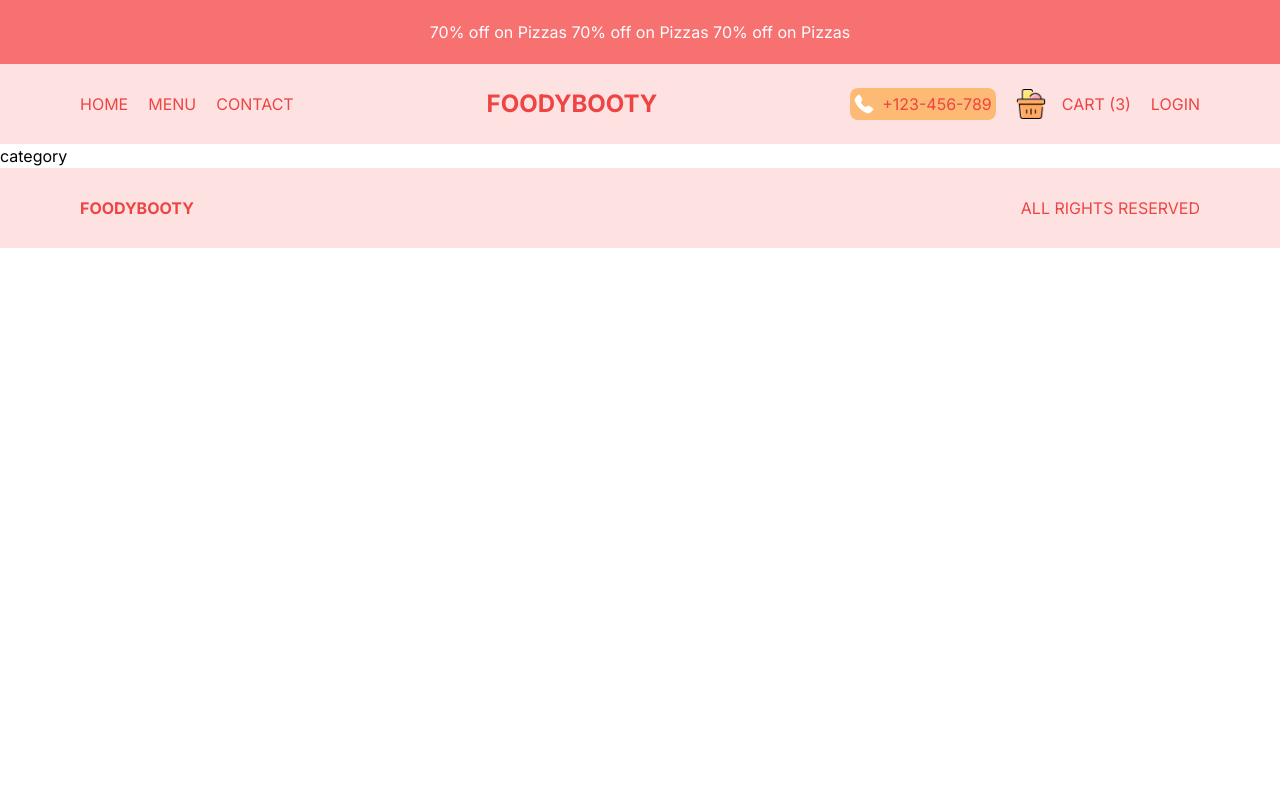
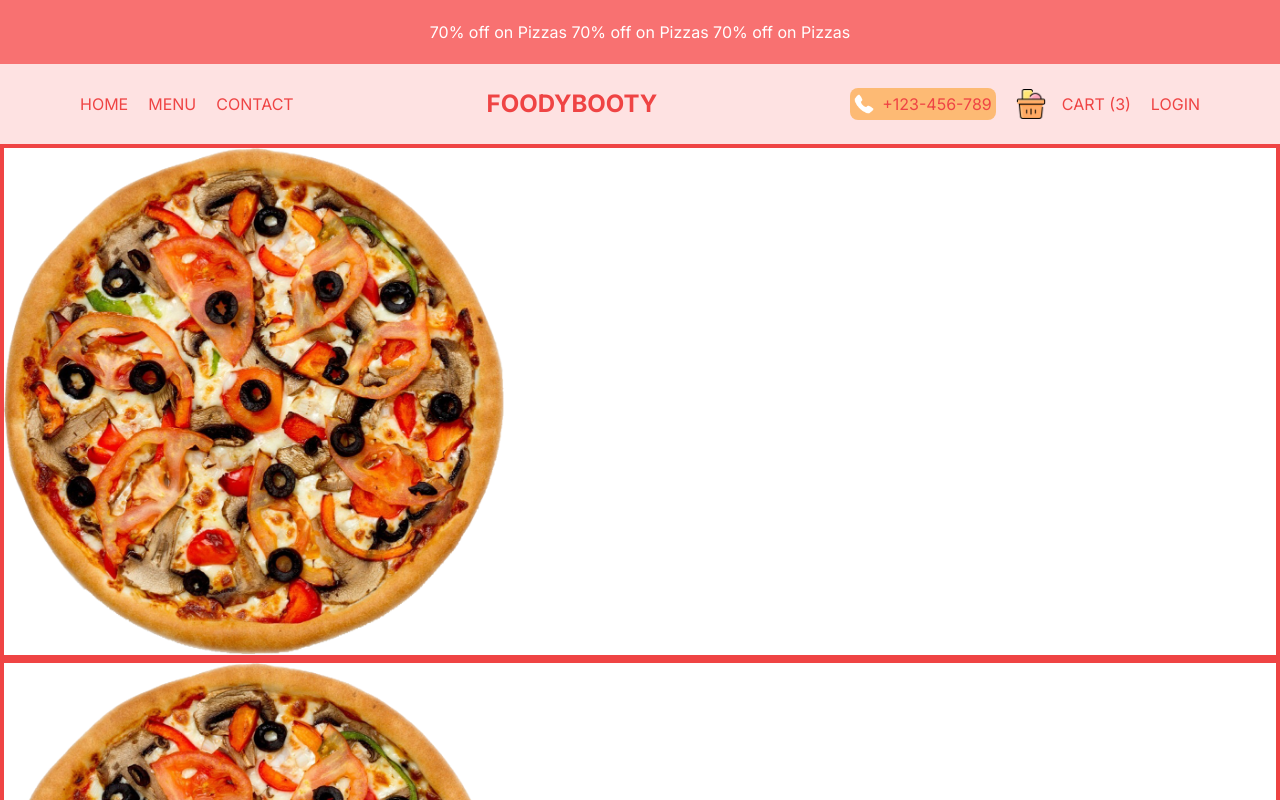
Before and after one commit to Tanushmaurya018/Restaurant-Food-Delivery-App, a Next.js app: page /menu/burger in a window 1280 px wide. Shown: the top 800 px of the page. Built offline with nearby package versions, Linux system fonts and the light colour scheme.

Commit message:
made some UI changes

```diff
--- a/src/app/menu/[category]/page.tsx
+++ b/src/app/menu/[category]/page.tsx
@@ -1,9 +1,18 @@
-import React from 'react'
+import Image from "next/image";
+import React from "react";
+import { Pizzas } from "@/data";
+const CategoryPage = () => {
+  return (
+    <div className="  ">
+      <div className="">
+        {Pizzas.map((pizza) => (
+          <div className=" border-4 border-red-500">
+            <Image src={pizza.img} alt={pizza.name} width={500} height={500} />
+          </div>
+        ))}
+      </div>
+    </div>
+  );
+};
 
-const page = () => {
-  return (
-    <div>category</div>
-  )
-}
-
-export default page
+export default CategoryPage;
--- a/src/app/menu/page.tsx
+++ b/src/app/menu/page.tsx
@@ -2,14 +2,17 @@ import Image from "next/image";
 import React from "react";
 import { BiSolidRightArrow } from "react-icons/bi";
 import { Menus } from "@/data";
+import Link from "next/link";
 const Menu = () => {
   return (
     <div className="container mx-auto flex flex-col md:flex-row gap-5 justify-center min-h-[70vh] items-center p-5 ">
-
-
-{
-  Menus.map((item)=>(
-    <div className={`${item.theme ? `${item.theme.textcolor}` : "" } relative rounded-xl border-2 border-black hover:scale-105 transition ease-linear`}>
+      {Menus.map((item) => (
+        <Link href={`/menu/${item.slug}`}>
+          <div
+            className={`${
+              item.theme ? `${item.theme.textcolor}` : ""
+            } relative rounded-xl border-2 border-black hover:scale-105 transition ease-linear`}
+          >
             <Image
               src={item.img}
               className="rounded-xl"
@@ -19,16 +22,28 @@ const Menu = () => {
             />
             <h1>{}</h1>
             <div className="absolute top-0 left-5 h-full flex flex-col  justify-evenly">
-      <h1 className={`${item.theme ? `${item.theme.textcolor}` : "text-white "} uppercase text-2xl lg:text-4xl font-extrabold`}>
+              <h1
+                className={`${
+                  item.theme ? `${item.theme.textcolor}` : "text-white "
+                } uppercase text-2xl lg:text-4xl font-extrabold`}
+              >
                 {item.name}
               </h1>
-      <p className={`${item.theme ? `${item.theme.textcolor}` : "text-white "} w-[190px]  text-md`}>
+              <p
+                className={`${
+                  item.theme ? `${item.theme.textcolor}` : "text-white "
+                } w-[190px]  text-md`}
+              >
                 {item.desc}
               </p>
               <div className="">
                 <button
-          className={`${item.theme ? ` hover:${item.theme.bgcolor} hover:${item.theme.buttoncolor}` : " hover:bg-white hover:text-black"}
-           bg-red-500 text-white font-bold
+                  className={`${
+                    item.theme
+                      ? ` hover:${item.theme.bgcolor}`
+                      : " hover:bg-white hover:text-black "
+                  }
+                     text-white font-bold bg-red-500
                      transition ease-linear
                      px-3 py-1 lg:px-5 lg:py-2  rounded-xl flex items-center gap-2`}
                 >
@@ -38,10 +53,8 @@ const Menu = () => {
               </div>
             </div>
           </div>
-  ))
-}
-
-
+        </Link>
+      ))}
     </div>
   );
 };
--- /dev/null
+++ b/src/components/CategoryPage.tsx
@@ -0,0 +1,13 @@
+import React from 'react'
+
+const CategoryPage = () => {
+  return (
+    <div>
+        <div>
+
+        </div>
+    </div>
+  )
+}
+
+export default CategoryPage
--- a/src/components/Menu.tsx
+++ b/src/components/Menu.tsx
@@ -20,7 +20,7 @@ const Menu = () => {
     // console.log(open)
   }
   return (
-    <div>
+    <div className="">
       <Image
         src={!open ? "/open.png" : "/close.png"}
         height={20}
@@ -29,7 +29,7 @@ const Menu = () => {
         onClick={changeOpen}
       />
       {open && (
-        <div className="absolute left-0 top-32 bg-red-500 w-full h-[calc(100vh-8rem)]">
+        <div className="absolute left-0 top-32 bg-red-500 w-full h-[calc(100vh-8rem)] z-[999] overflow-hidden ">
           <div className="flex flex-col gap-10 text-center items-center justify-center h-full text-white text-3xl">
             {links.map((link) => {
               return (
--- a/src/data.ts
+++ b/src/data.ts
@@ -65,39 +65,127 @@ export const FeaturedProduct: Products = [
 ];
 export type Menu = {
   id?: number;
+  slug?:string,
   name: string;
   desc?: string;
   img: string;
   theme?:{
     textcolor?:string;
-    buttoncolor?:string;
+    buttontextcolor?:string;
     bgcolor?:string;
   };
 };
 type MenuArray=Menu[]
+
 export const Menus:MenuArray = [
   {
     id: 1,
+    slug:"pizza",
     name: "Cheezy Pizzas",
     desc: "jbfdkjfbdkjbd",
     img: "/temporary/m3.png",
   },
+
   {
     id: 2,
+    slug:"pasta",
     name: "Italian Pasta",
     desc: "jbfdkjfbdkjbd",
     img: "/temporary/m1.png",
   },
   {
     id: 3,
+    slug:"burger",
     name: "Juicy Burgers",
     desc: "jbfdkjfbdkjbd",
     img: "/temporary/m2.png",
     theme:{
       textcolor:"text-black",
-      buttoncolor:"bg-black",
-      bgcolor:"bg-white",
+
+      buttontextcolor:"text-white",
+      bgcolor:"bg-black",
     },
   },
 
 ];
+
+export const Pizzas:Products=[
+
+
+  {
+    id: 1,
+    name: "Corn Pizza",
+    desc: "jbfdkjfbdkjbd",
+    img: "/temporary/p1.png",
+    price: 400,
+  },
+  {
+    id: 1,
+    name: "Corn Pizza",
+    desc: "jbfdkjfbdkjbd",
+    img: "/temporary/p1.png",
+    price: 400,
+  },
+
+  {
+    id: 1,
+    name: "Corn Pizza",
+    desc: "jbfdkjfbdkjbd",
+    img: "/temporary/p1.png",
+    price: 400,
+  },
+
+  {
+    id: 1,
+    name: "Corn Pizza",
+    desc: "jbfdkjfbdkjbd",
+    img: "/temporary/p1.png",
+    price: 400,
+  },
+  {
+    id: 1,
+    name: "Corn Pizza",
+    desc: "jbfdkjfbdkjbd",
+    img: "/temporary/p1.png",
+    price: 400,
+  },
+
+  {
+    id: 1,
+    name: "Corn Pizza",
+    desc: "jbfdkjfbdkjbd",
+    img: "/temporary/p1.png",
+    price: 400,
+  },
+
+  {
+    id: 1,
+    name: "Corn Pizza",
+    desc: "jbfdkjfbdkjbd",
+    img: "/temporary/p1.png",
+    price: 400,
+  },
+
+  {
+    id: 1,
+    name: "Corn Pizza",
+    desc: "jbfdkjfbdkjbd",
+    img: "/temporary/p1.png",
+    price: 400,
+  },
+  {
+    id: 1,
+    name: "Corn Pizza",
+    desc: "jbfdkjfbdkjbd",
+    img: "/temporary/p1.png",
+    price: 400,
+  },
+
+  {
+    id: 1,
+    name: "Corn Pizza",
+    desc: "jbfdkjfbdkjbd",
+    img: "/temporary/p1.png",
+    price: 400,
+  },
+]
```
Lines whose indentation alone changed are shown as unchanged.
